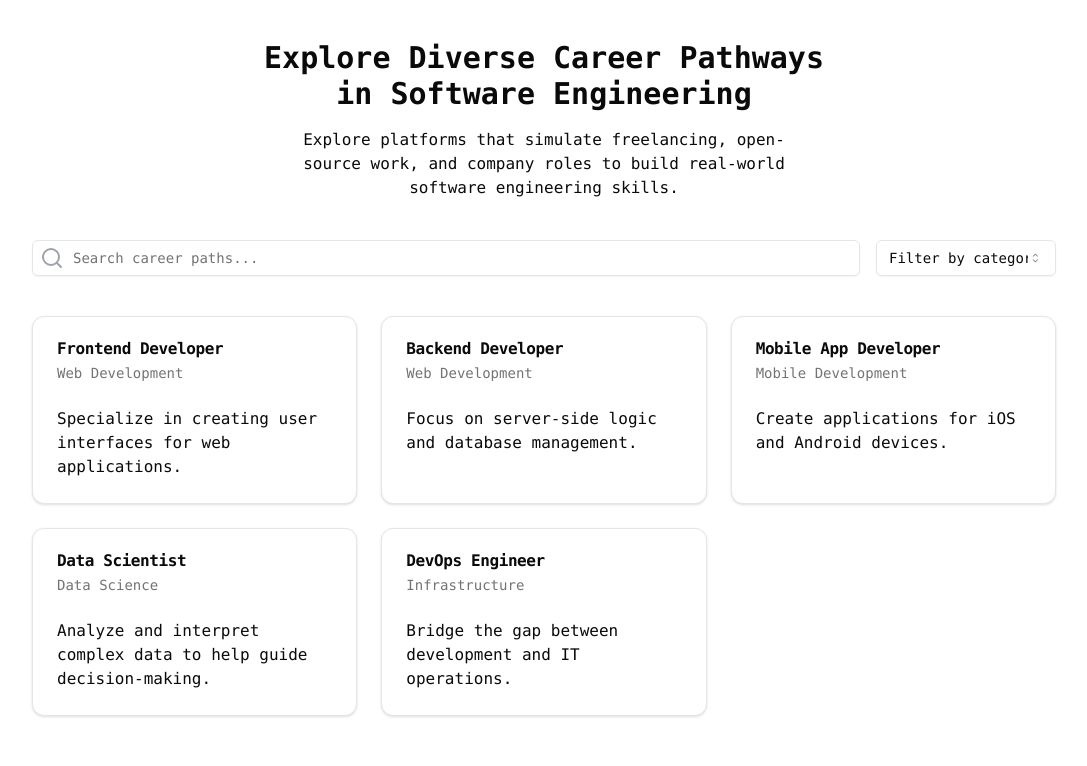
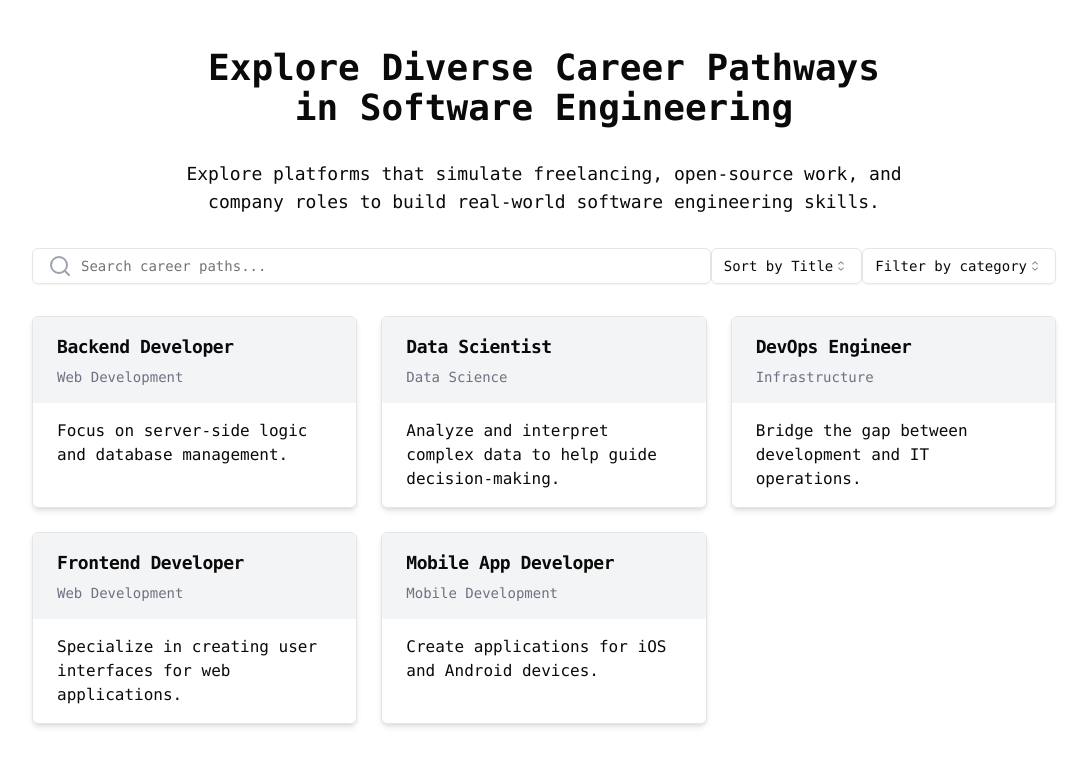
Before and after one commit to kadik23/nextri-projects-platform, a Next.js app in the folder apps/web/: page /marketplace in a window 1280 px wide. Shown: the top 766 px of the page, without its empty margins (96-1183 px from the left). Built offline with nearby package versions, Linux system fonts and the light colour scheme.

Commit message:
add sorting

```diff
--- a/apps/web/app/marketplace/page.tsx
+++ b/apps/web/app/marketplace/page.tsx
@@ -1,4 +1,4 @@
-"use client"
+"use client";
 
 import React, { useState } from "react";
 import { Search } from "lucide-react";
@@ -62,35 +62,56 @@ const careerPaths: CareerPath[] = [
 const Page: React.FC = () => {
   const [searchTerm, setSearchTerm] = useState("");
   const [filter, setFilter] = useState<string | undefined>(undefined);
+  const [sortOption, setSortOption] = useState<string | undefined>("title");
 
-  const filteredPaths = careerPaths.filter(
-    (path) =>
-      path.title.toLowerCase().includes(searchTerm.toLowerCase()) &&
-      (filter === undefined || path.category === filter)
+  const sortCareerPaths = (paths: CareerPath[]) => {
+    if (sortOption === "title") {
+      return paths.sort((a, b) => a.title.localeCompare(b.title));
+    } else if (sortOption === "category") {
+      return paths.sort((a, b) => a.category.localeCompare(b.category));
+    }
+    return paths;
+  };
+
+  const filteredPaths = sortCareerPaths(
+    careerPaths.filter(
+      (path) =>
+        path.title.toLowerCase().includes(searchTerm.toLowerCase()) &&
+        (filter === undefined || filter === "all" || path.category === filter)
+    )
   );
 
   return (
-    <div className="flex flex-col gap-4 py-10 w-4/5 mx-auto">
-      <h1 className="text-center text-3xl font-bold">
+    <div className="flex flex-col gap-8 py-12 w-4/5 mx-auto">
+      <h1 className="text-center text-4xl font-bold">
         Explore Diverse Career Pathways <br /> in Software Engineering
       </h1>
-      <p className="text-center w-1/2 mx-auto">
+      <p className="text-center text-lg w-3/4 mx-auto">
         Explore platforms that simulate freelancing, open-source work, and
         company roles to build real-world software engineering skills.
       </p>
-      <div className="flex gap-4 my-6">
-        <div className="relative flex-grow">
-          <Search className="absolute left-2 top-1/2 transform -translate-y-1/2 text-gray-400" />
+      <div className="flex justify-center justify-between">
+        <div className="relative flex basis-[70%]">
+          <Search className="absolute left-4 top-1/2 transform -translate-y-1/2 text-gray-400" />
           <Input
             type="text"
             placeholder="Search career paths..."
-            className="pl-10"
+            className="pl-12 py-3 rounded-md"
             value={searchTerm}
             onChange={(e) => setSearchTerm(e.target.value)}
           />
         </div>
+        <Select value={sortOption} onValueChange={setSortOption}>
+          <SelectTrigger className="w-52 py-3 rounded-md basis-[13%]">
+            <SelectValue placeholder="Sort by" />
+          </SelectTrigger>
+          <SelectContent>
+            <SelectItem value="title">Sort by Title</SelectItem>
+            <SelectItem value="category">Sort by Category</SelectItem>
+          </SelectContent>
+        </Select>
         <Select value={filter} onValueChange={setFilter}>
-          <SelectTrigger className="w-[180px]">
+          <SelectTrigger className="w-52 py-3 rounded-md basis-[13%]">
             <SelectValue placeholder="Filter by category" />
           </SelectTrigger>
           <SelectContent>
@@ -106,12 +127,14 @@ const Page: React.FC = () => {
       </div>
       <div className="grid grid-cols-1 md:grid-cols-2 lg:grid-cols-3 gap-6">
         {filteredPaths.map((path) => (
-          <Card key={path.id}>
-            <CardHeader>
-              <CardTitle>{path.title}</CardTitle>
-              <CardDescription>{path.category}</CardDescription>
+          <Card key={path.id} className="shadow-md rounded-md">
+            <CardHeader className="bg-gray-100 px-6 py-4 rounded-t-md">
+              <CardTitle className="text-lg font-bold">{path.title}</CardTitle>
+              <CardDescription className="text-gray-500">
+                {path.category}
+              </CardDescription>
             </CardHeader>
-            <CardContent>
+            <CardContent className="px-6 py-4">
               <p>{path.description}</p>
             </CardContent>
           </Card>
```
